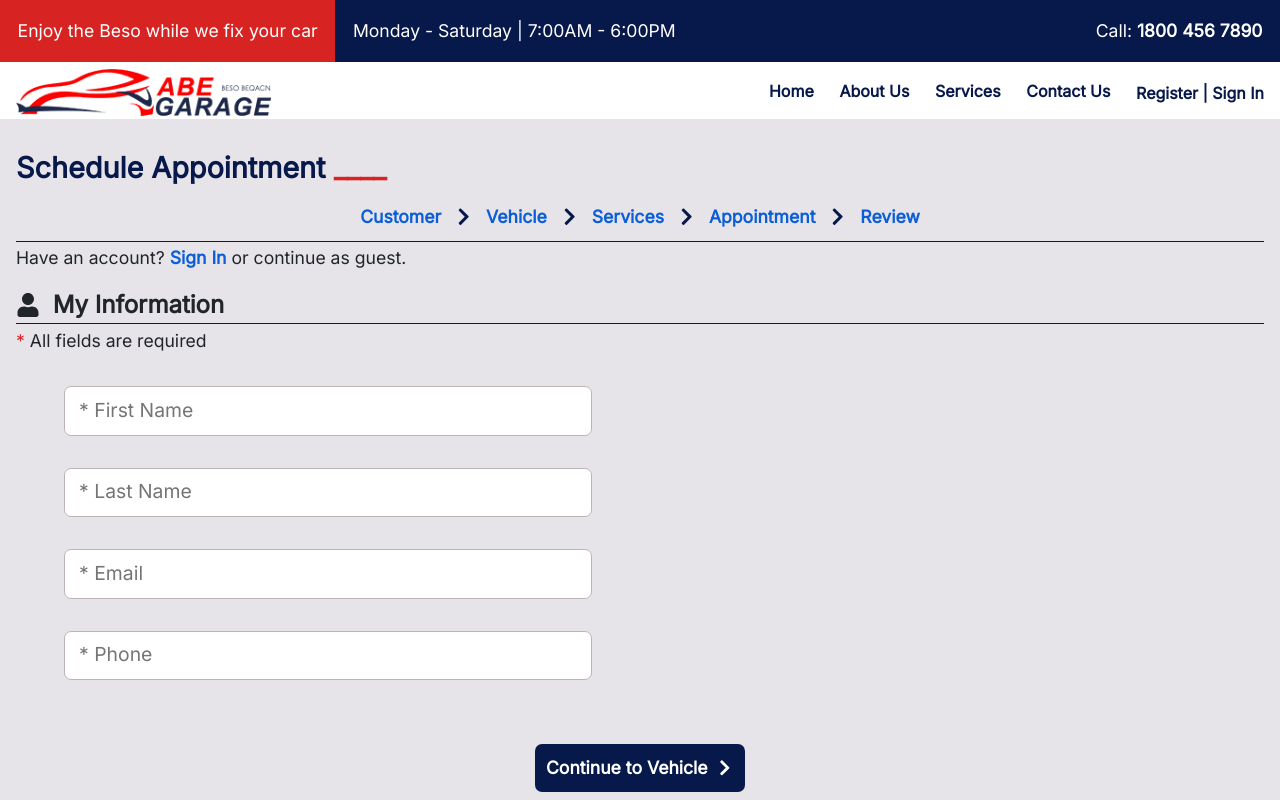
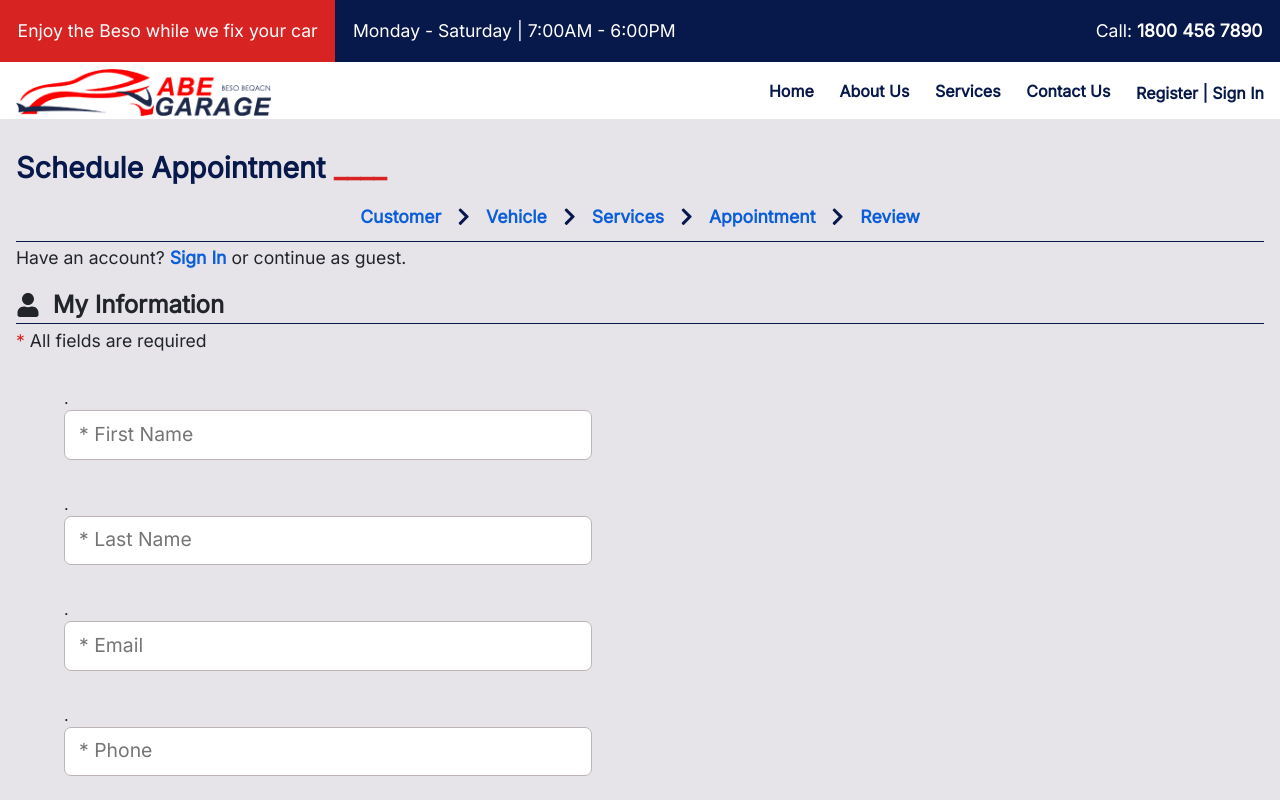
Before and after one commit to henokyohanes/Abe-Garage, a React (Vite) app in the folder Frontend/: page /make-appointment in a window 1280 px wide. Shown: the top 800 px of the page. Built offline with nearby package versions, Linux system fonts and the light colour scheme; no server answers.

Commit message:
form validation functionality implemented on customer page component.

```diff
--- a/Frontend/src/Pages/Appointment/MakeAppointment/Customer/Customer.jsx
+++ b/Frontend/src/Pages/Appointment/MakeAppointment/Customer/Customer.jsx
@@ -3,25 +3,74 @@ import { Link, useNavigate } from "react-router-dom";
 import { FaChevronRight, FaUser } from "react-icons/fa";
 import Layout from '../../../../Layout/Layout';
 import style from "./Customer.module.css";
-import { useAppointment } from '../../../../Contexts/AppointmentContext'; // ✅ import context
+import { useAppointment } from '../../../../Contexts/AppointmentContext';
 
 function Customer() {
     const navigate = useNavigate();
 
-    const { formData, setFormData } = useAppointment(); // ✅ use context
-    const [localForm, setLocalForm] = useState(formData); // local copy for editing
+    const { formData, setFormData } = useAppointment();
+    const [localForm, setLocalForm] = useState(formData);
+    const [formErrors, setFormErrors] = useState({});
 
-    // Optional: Keep context and local form in sync (useful if user goes back)
     useEffect(() => {
         setLocalForm(formData);
     }, [formData]);
 
+    // Regular expressions for validation
+    const validateForm = () => {
+        let isValid = true;
+        const errors = {};
+
+        //name validation
+        const nameRegex = /^[A-Za-z]{2,}([ '-][A-Za-z]+)*$/;
+        if (!localForm.firstName) {
+            errors.firstName = "First name is required";
+            isValid = false;
+        } else if (!nameRegex.test(localForm.firstName)) {
+            errors.firstName = "Invalid first name format";
+            isValid = false;
+        }
+        if (!localForm.lastName) {
+            errors.lastName = "Last name is required";
+            isValid = false;
+        } else if (!nameRegex.test(localForm.lastName)) {
+            errors.lastName = "Invalid last name format";
+            isValid = false;
+        }
+
+        //email validation
+        const emailRegex = /^[^\s@]+@[^\s@]+\.[^\s@]+$/;
+        if (!localForm.email) {
+            errors.email = "Email is required";
+            isValid = false;
+        } else if (!emailRegex.test(localForm.email)) {
+            errors.email = "Invalid email format";
+            isValid = false;
+        }
+
+        //phone validation
+        const phoneRegex = /^(\(?\d{3}\)?[-\s]?)\d{3}[-\s]?\d{4}$/;
+        if (!localForm.phone) {
+            errors.phone = "Phone number is required";
+            isValid = false;
+        } else if (!phoneRegex.test(localForm.phone)) {
+            errors.phone = "Invalid phone number format";
+            isValid = false;
+        }
+
+        setFormErrors(errors);
+        return isValid;
+    };
+
     const handleChange = (field, value) => {
         setLocalForm((prev) => ({ ...prev, [field]: value }));
+        // Remove error immediately when user starts typing
+        setFormErrors((prevErrors) => ({ ...prevErrors, [field]: "" }));
     };
 
     const handleClick = () => {
-        setFormData((prev) => ({ ...prev, ...localForm })); // ✅ save to context
+        if (!validateForm()) return;
+        setFormData((prev) => ({ ...prev, ...localForm }));
         navigate("/make-appointment/vehicle");
     };
 
@@ -43,10 +92,30 @@ function Customer() {
                     <div className={style.tittle}><FaUser /> My Information</div>
                     <p><span>*</span> All fields are required</p>
                     <div className={style.inputsContainer}>
+                        <div>
+                        <div className={`${formErrors.firstName ? style.error : style.hidden}`} role="alert">
+                            {formErrors.firstName}.
+                        </div>
                         <input type="text" placeholder="* First Name" value={localForm.firstName} onChange={(e) => handleChange('firstName', e.target.value)} />
+                        </div>
+                        <div>
+                        <div className={`${formErrors.lastName ? style.error : style.hidden}`} role="alert">
+                            {formErrors.lastName}.
+                        </div>
                         <input type="text" placeholder="* Last Name" value={localForm.lastName} onChange={(e) => handleChange('lastName', e.target.value)} />
+                        </div>
+                        <div>
+                        <div className={`${formErrors.email ? style.error : style.hidden}`} role="alert">
+                            {formErrors.email}.
+                        </div>
                         <input type="text" placeholder="* Email" value={localForm.email} onChange={(e) => handleChange('email', e.target.value)} />
+                        </div>
+                        <div>
+                        <div className={`${formErrors.phone ? style.error : style.hidden}`} role="alert">
+                            {formErrors.phone}.
+                        </div>
                         <input type="text" placeholder="* Phone" value={localForm.phone} onChange={(e) => handleChange('phone', e.target.value)} />
+                        </div>
                     </div>
                     <button onClick={handleClick}>
                         Continue to Vehicle <FaChevronRight />
```
